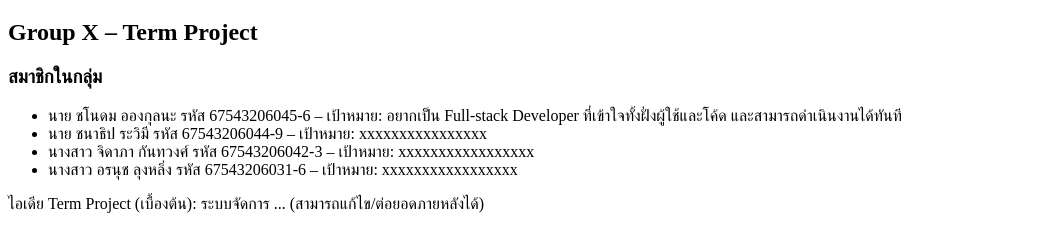
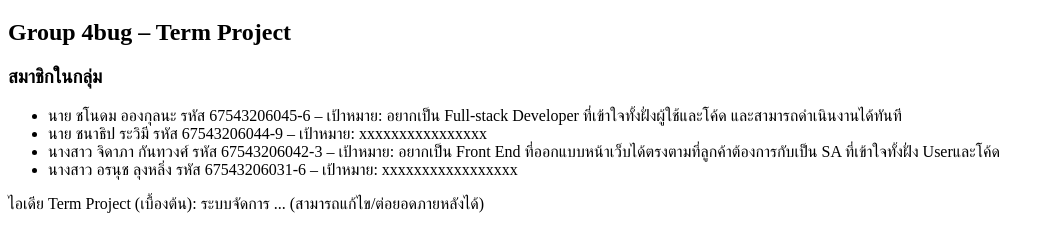
Before and after one commit to BlackglassesDev/engce301-2-2568-team-4bug, a plain HTML site: page index.html in a window 1280 px wide. Shown: the part 61-312 px from the top of the page, without its empty margins (0-1055 px from the left). Drawn offline with Linux system fonts and the light colour scheme.

Commit message:
update picture screen and information

```diff
--- a/index.html
+++ b/index.html
@@ -2,17 +2,17 @@
 <html lang="th">
 <head>
   <meta charset="UTF-8" />
-  <title>Hello ENGCE301 – Group X</title>
+  <title>Hello ENGCE301 – Group 4bug</title>
 </head>
 <body>
   <h1>ENGCE301 – Software Design and Development</h1>
-  <h2>Group X – Term Project</h2>
+  <h2>Group 4bug – Term Project</h2>
 
   <h3>สมาชิกในกลุ่ม</h3>
   <ul>
     <li>นาย ชโนดม อองกุลนะ รหัส 67543206045-6 – เป้าหมาย: อยากเป็น Full-stack Developer ที่เข้าใจทั้งฝั่งผู้ใช้และโค้ด และสามารถดำเนินงานได้ทันที</li>
     <li>นาย ชนาธิป  ระวิมี รหัส 67543206044-9 – เป้าหมาย: xxxxxxxxxxxxxxxx</li>
-    <li>นางสาว จิดาภา กันทวงศ์ รหัส 67543206042-3 – เป้าหมาย: xxxxxxxxxxxxxxxxx</li>
+    <li>นางสาว จิดาภา กันทวงศ์ รหัส 67543206042-3 – เป้าหมาย: อยากเป็น Front End ที่ออกแบบหน้าเว็บได้ตรงตามที่ลูกค้าต้องการกับเป็น SA ที่เข้าใจทั้งฝั่ง Userและโค้ด</li>
     <li>นางสาว อรนุช  ลุงหลิ่ง รหัส 67543206031-6 – เป้าหมาย: xxxxxxxxxxxxxxxxx</li>
   </ul>
 
```
Also changed, not shown: evidence/week1/env-นางสาวจิดาภา กันทวงศ์.jpg (added), 1 other file.
